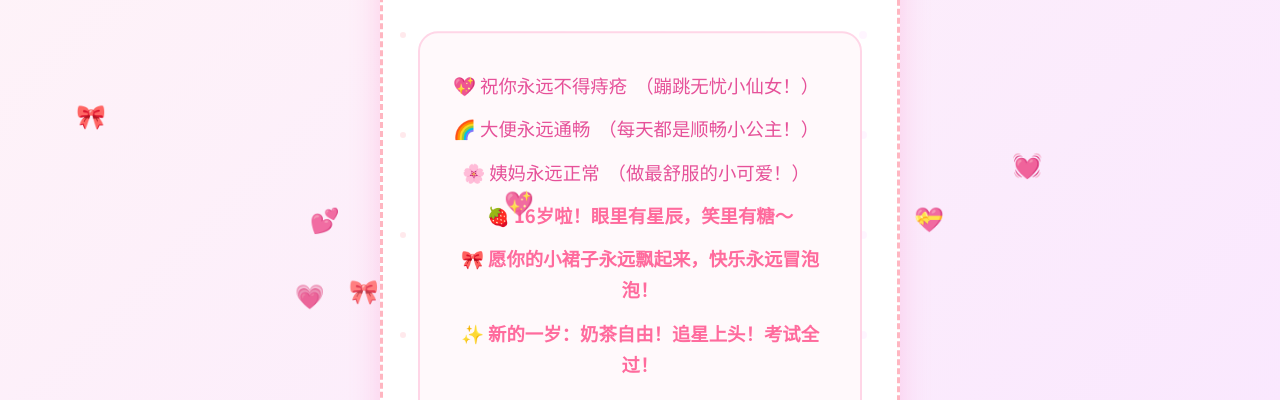
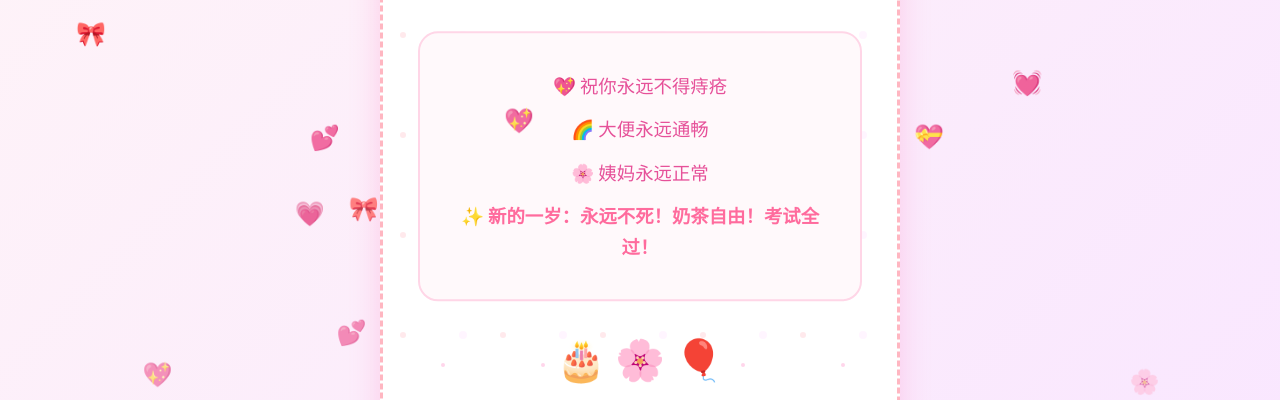
Before and after one commit to JzFUN96/CyberCard, a plain HTML site: page index.html in a window 1280 px wide. Shown: the part 400-800 px from the top of the page. Drawn offline with Linux system fonts and the light colour scheme; a web font is replaced by a local one.

Commit message:
Update index.html

```diff
--- a/index.html
+++ b/index.html
@@ -3,7 +3,7 @@
 <head>
   <meta charset="UTF-8">
   <meta name="viewport" content="width=device-width, initial-scale=1.0">
-  <title>🎀 阿怡の16岁限定祝福</title>
+  <title>🎀 生日祝福</title>
   <link href="https://fonts.googleapis.com/css2?family=ZCOOL+QingKe+HuangYou&family=Noto+Sans+SC:wght@400;700&display=swap" rel="stylesheet">
   <style>
     * { margin: 0; padding: 0; box-sizing: border-box; }
@@ -215,21 +215,17 @@
     <div class="deco">🎀 ✨ 🎀</div>
 
     <div class="blessing">
-      <div class="blessing-item">💖 祝你永远不得痔疮 <span>（蹦跳无忧小仙女！）</span></div>
-      <div class="blessing-item">🌈 大便永远通畅 <span>（每天都是顺畅小公主！）</span></div>
-      <div class="blessing-item">🌸 姨妈永远正常 <span>（做最舒服的小可爱！）</span></div>
-
-      <div class="blessing-item normal-bless">🍓 16岁啦！眼里有星辰，笑里有糖～</div>
-      <div class="blessing-item normal-bless">🎀 愿你的小裙子永远飘起来，快乐永远冒泡泡！</div>
-      <div class="blessing-item normal-bless">✨ 新的一岁：奶茶自由！追星上头！考试全过！</div>
+      <div class="blessing-item">💖 祝你永远不得痔疮</div>
+      <div class="blessing-item">🌈 大便永远通畅</div>
+      <div class="blessing-item">🌸 姨妈永远正常</div>
+      <div class="blessing-item normal-bless">✨ 新的一岁：永远不死！奶茶自由！考试全过！</div>
     </div>
 
     <div class="deco">🎂 🌸 🎈</div>
 
     <button onclick="showSurprise()">🎀 戳我有惊喜～ 🎀</button>
-    <div id="surprise">🎁 阿怡！你已经是16岁限定小仙女啦～今天全世界都要宠你！(づ｡◕‿‿◕｡)づ</div>
+    <div id="surprise">🎁 假装这是一个红包(づ｡◕‿‿◕｡)づ</div>
 
-    <div class="footer">—— 你的互联网嘴替 · 于2026年春 · 悄悄说：你超可爱！</div>
   </div>
 
   <script>
```
